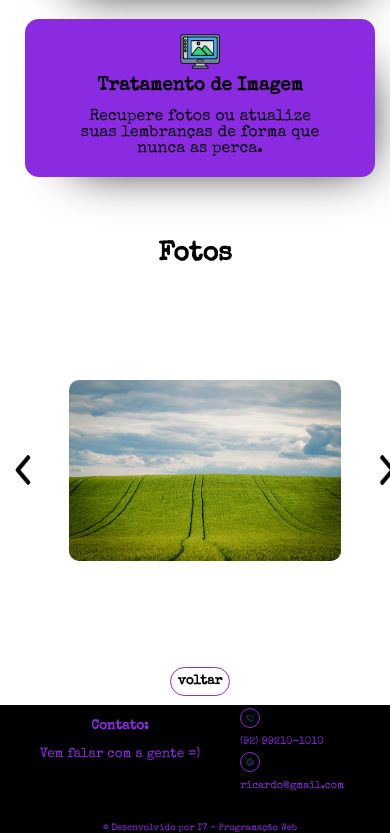
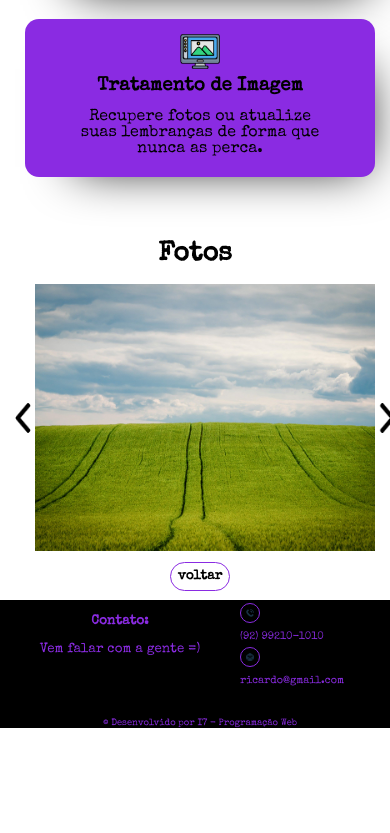
Before and after one commit to AntonyGuzma/avaliacao, a plain HTML site: page index.html in a window 390 px wide. Shown: the part 1477-2310 px from the top of the page. After the commit the page ends 2205 px from the top, so only its background shows below. Drawn offline with nearby package versions, Linux system fonts and the light colour scheme.

Commit message:
img responsive celular :dizzy:

```diff
--- a/css/celular.css
+++ b/css/celular.css
@@ -195,7 +195,7 @@ body h2{
     display: flex;
     width: 100%;
     min-width: 400px;
-    min-height:400px;
+    height:300px;
     align-items: center;
     justify-content: center;
   }
@@ -210,6 +210,11 @@ body h2{
     overflow: hidden;
     border-radius: 10px;
     margin: 0px;
+  }
+
+  .container-images img{
+    width: 400px;
+    height: 300;
   }
 
   .slider {
```
